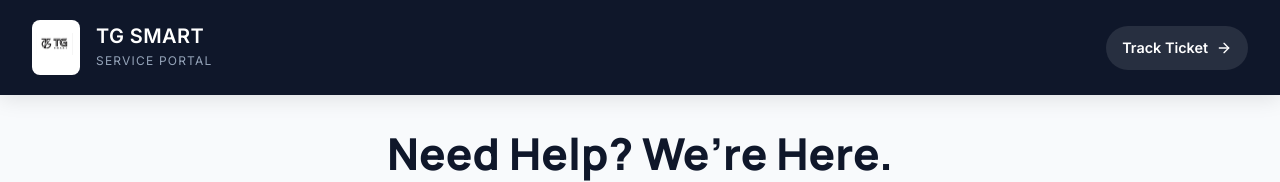
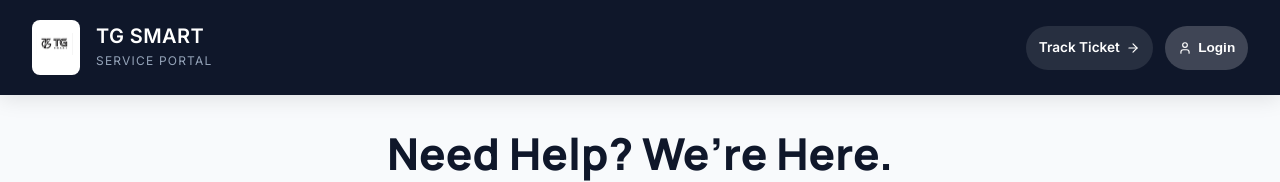
Before and after one commit to rajelectronics01/TG-SMART-CRM, a React (Vite) app in the folder tg-crm/: page /complaint in a window 1280 px wide. Shown: the top 182 px of the page. Built offline with nearby package versions, Linux system fonts and the light colour scheme; no server answers.

Commit message:
feat: login page back navigation and header auto-routing fix

```diff
--- a/tg-crm/src/pages/ComplaintFormPage.tsx
+++ b/tg-crm/src/pages/ComplaintFormPage.tsx
@@ -1,7 +1,7 @@
 import { useState, useRef } from 'react';
 import { useNavigate } from 'react-router-dom';
 import { supabase } from '../core/supabase/client';
-import { User, Cpu, AlertTriangle, CheckCircle, Upload, Camera, FileText, ArrowRight, ArrowLeft } from 'lucide-react';
+import { User, Cpu, AlertTriangle, CheckCircle, Camera, FileText, ArrowRight, ArrowLeft } from 'lucide-react';
 import { sendSMS } from '../core/utils/sms';
 import { notifyNewTicket } from '../core/utils/email';
 
@@ -207,9 +207,22 @@ export default function ComplaintFormPage() {
             <span style={{ fontSize: '0.75rem', color: '#94a3b8', textTransform: 'uppercase', letterSpacing: '0.1em' }}>Service Portal</span>
           </div>
         </div>
-        <a href="/track" style={{ color: '#fff', fontSize: '0.9rem', fontWeight: 700, textDecoration: 'none', display: 'flex', alignItems: 'center', gap: '0.5rem', background: 'rgba(255,255,255,0.1)', padding: '0.5rem 1rem', borderRadius: '99px', transition: 'all 0.2s' }}>
-          Track Ticket <ArrowRight size={16} />
-        </a>
+        <style>{`
+          @media (max-width: 767px) {
+            .hide-on-mobile { display: none !important; }
+          }
+        `}</style>
+        <div style={{ display: 'flex', gap: '0.75rem', alignItems: 'center' }}>
+          <a href="/track" className="hide-on-mobile" style={{ color: '#fff', fontSize: '0.85rem', fontWeight: 700, textDecoration: 'none', display: 'flex', alignItems: 'center', gap: '0.4rem', background: 'rgba(255,255,255,0.1)', padding: '0.4rem 0.8rem', borderRadius: '99px', transition: 'all 0.2s' }}>
+            Track Ticket <ArrowRight size={14} />
+          </a>
+          <button
+            onClick={() => navigate('/login')}
+            style={{ color: '#fff', fontSize: '0.85rem', fontWeight: 700, border: 'none', cursor: 'pointer', display: 'flex', alignItems: 'center', gap: '0.4rem', background: 'rgba(255,255,255,0.2)', padding: '0.4rem 0.8rem', borderRadius: '99px', transition: 'all 0.2s' }}
+          >
+            <User size={14} /> Login
+          </button>
+        </div>
       </header>
 
       <main style={{ flex: 1, maxWidth: '720px', margin: '0 auto', width: '100%', padding: '2rem 1rem', display: 'flex', flexDirection: 'column' }}>
--- a/tg-crm/src/pages/LoginPage.tsx
+++ b/tg-crm/src/pages/LoginPage.tsx
@@ -1,7 +1,7 @@
 import { useState, useEffect } from 'react';
 import { useNavigate, useLocation } from 'react-router-dom';
 import { supabase } from '../core/supabase/client';
-import { Shield, Eye, EyeOff, Lock, Mail } from 'lucide-react';
+import { Shield, Eye, EyeOff, Lock, Mail, ArrowLeft } from 'lucide-react';
 import { useAuth } from '../core/auth/AuthContext';
 
 type LoginMethod = 'password' | 'otp';
@@ -92,7 +92,24 @@ export default function LoginPage() {
   }
 
   return (
-    <div className="public-light-theme login-page">
+    <div className="public-light-theme login-page" style={{ position: 'relative' }}>
+
+      {/* Return Navigation */}
+      <div style={{ position: 'absolute', top: '1.5rem', left: '1.5rem' }}>
+        <button
+          onClick={() => navigate('/')}
+          className="btn btn-ghost"
+          style={{
+            background: 'white', border: '1px solid var(--outline)',
+            borderRadius: '99px', padding: '0.5rem 1rem',
+            fontSize: '0.85rem', fontWeight: 700,
+            boxShadow: '0 4px 12px rgba(0,0,0,0.05)'
+          }}
+        >
+          <ArrowLeft size={16} /> Back to Portal
+        </button>
+      </div>
+
       <div className="glass-card login-card">
 
         {/* Logo Section */}
```
